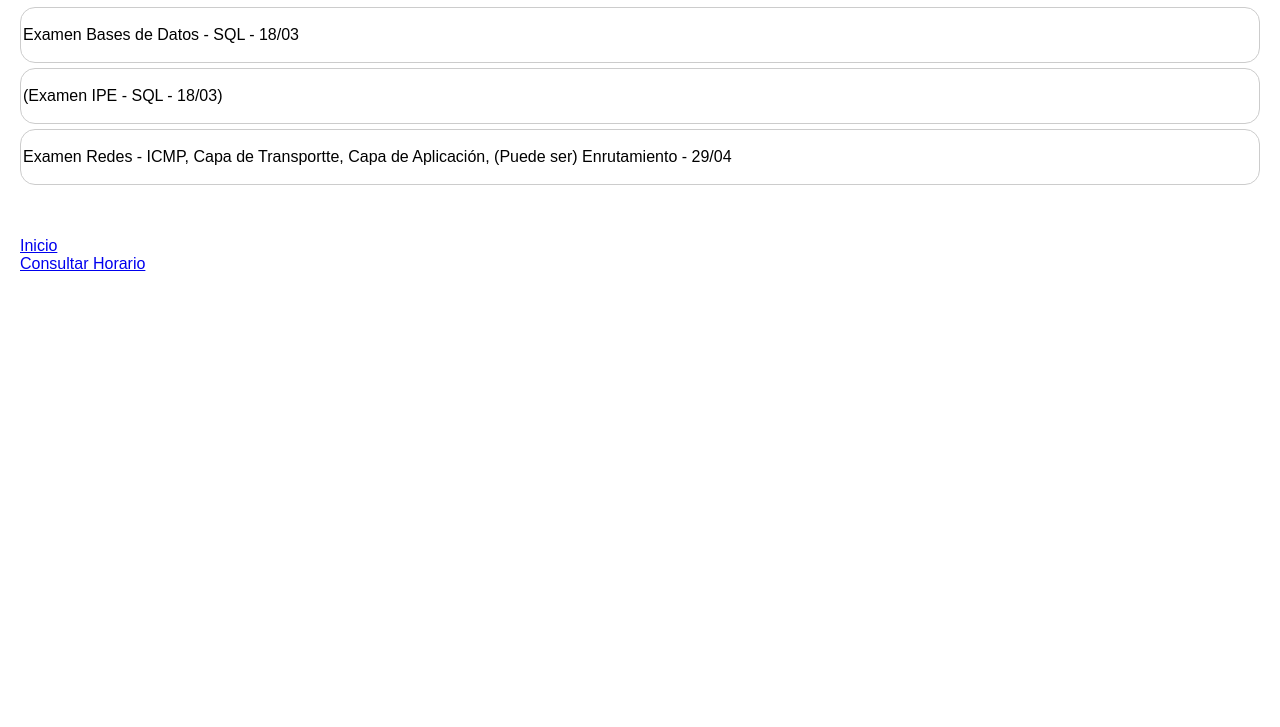
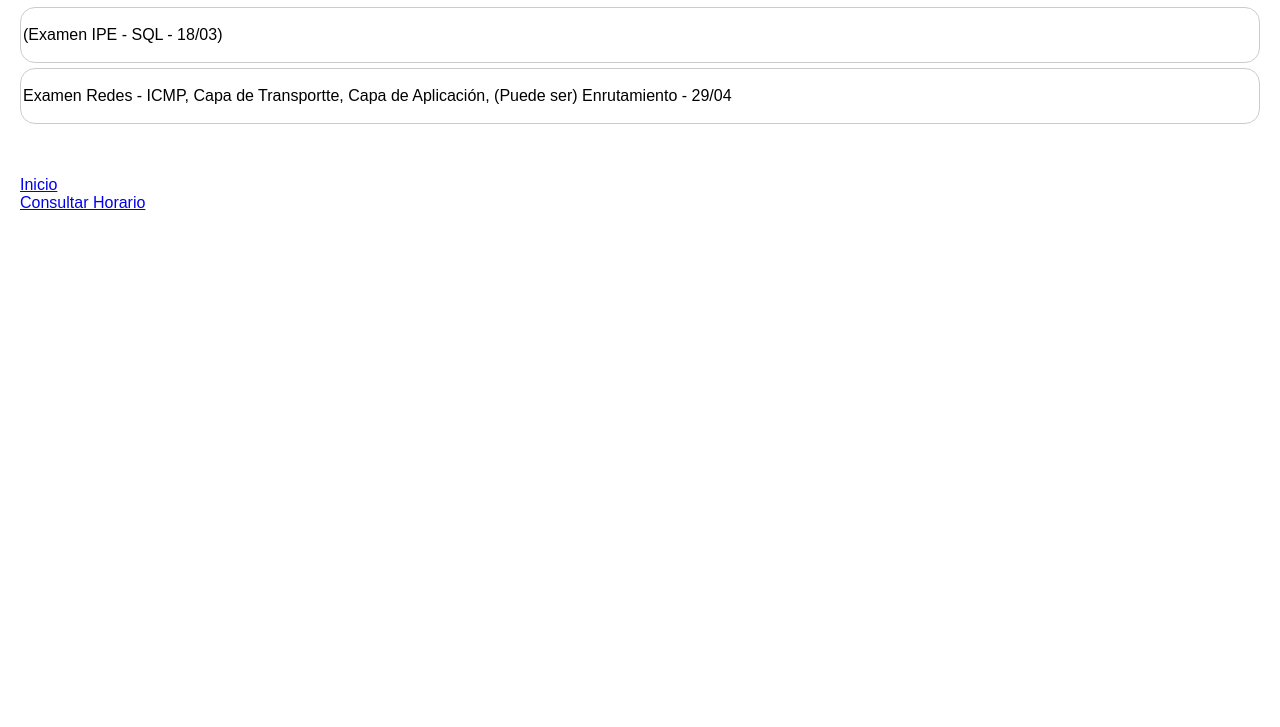
Before and after one commit to AleX-17r/Resumenes-1ASIR, a plain HTML site: page examenes.html in a window 1280 px wide. Shown: the part 73-800 px from the top of the page. Drawn offline with Linux system fonts and the light colour scheme.

Commit message:
delete from examen

```diff
--- a/examenes.html
+++ b/examenes.html
@@ -30,7 +30,6 @@
 <body>
     <h1>Próximos Exámenes</h1>
     <ul>
-        <li><p>Examen Bases de Datos - SQL - 18/03</p></li>
         <li><p>(Examen IPE - SQL - 18/03)</p></li>
 
         <li><p>Examen Redes - ICMP, Capa de Transportte, Capa de Aplicación, (Puede ser) Enrutamiento - 29/04</p></li>
```
